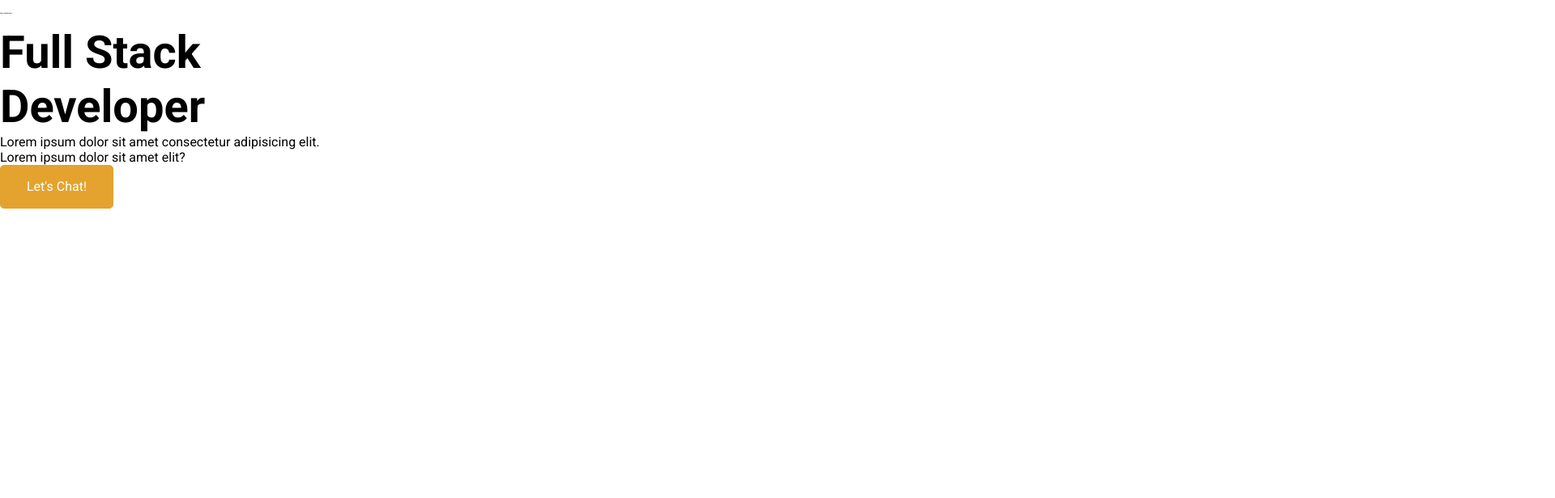
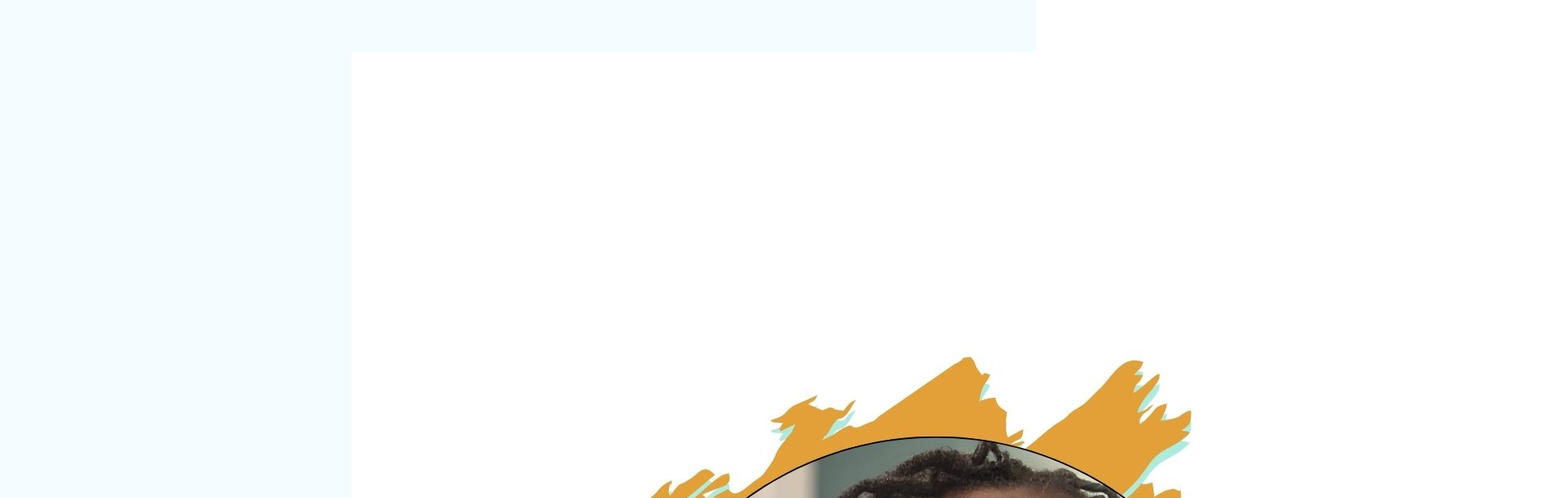
Before and after one commit to amerigirl/digitalPortfolio, a React (Create React App) app: page / in a window 1280 px wide. Shown: the top 616 px of the page at 81% size, 1920 px wide, since content can reach past the window. Built offline with nearby package versions, Linux system fonts and the light colour scheme.

Commit message:
troubleshooting image

```diff
--- a/src/App.css
+++ b/src/App.css
@@ -147,7 +147,7 @@ h2 {
 /* Skills & About Me*/
 .section--title {
   color: var(--heading-color);
-  font-size: 2px;
+  font-size: 21px;
   text-align: center;
   font-style: normal;
   font-weight: 600;
@@ -157,3 +157,74 @@ h2 {
 }
 
 /* Portfolio, Testimonial, &Contact Me*/
+
+.sub--title{
+  color: var(--heading-color);
+  font-size: 16px;
+  font-weight: 600;
+  line-height: 24px;
+}
+
+/* Section Titles Ends */
+
+/* Hero Section Style */
+.hero--section {
+  display: grid;
+  grid-template-columns: repeat(2, 1fr);
+  padding: 133.333px 85.333px 133.333px;
+  align-items: center;
+  justify-content: space-between;
+  gap: 32px;
+  background-color: var(--bg-shade);
+  padding: 5% 5%
+}
+
+.hero--section--content-box{
+display: flex;
+flex-direction: column;
+align-items: flex-start;
+gap: 32px;
+}
+
+.hero--section--content{
+display: flex;
+flex-direction: column;
+align-items: flex-start;
+gap: 21.333px;
+}
+
+.hero--section--content--box > button{
+  margin-top: 21.333px;
+}
+
+.hero--section--title{
+  color: var(--heading-color);
+  font-size: 74.667px;
+  font-weight: 700;
+  line-height: 90px;
+  align-self: stretch;
+}
+
+.hero--section--title--color{
+  color: var(--primary)
+}
+
+.hero--section--description{
+  color: var(--darkblue);
+  font-size: 24px;
+  font-weight: 400;
+  line-height: 36px;
+}
+
+.hero--section--img{
+  display: flex;
+    width: 100%;
+  height: 100%;
+  padding-bottom: 75%;
+}
+.hero--section--img > img {
+  width: 100%;
+  height: auto;
+  max-width: 100%;
+  object-fit: contain;
+}
--- a/src/Pages/Home/HeroSection.jsx
+++ b/src/Pages/Home/HeroSection.jsx
@@ -2,7 +2,7 @@ export default function HeroSection() {
   return (
     <section id="hereSection" className="hero--section">
       <div className="hero--section--content--box">
-        <div className="hero--section-content">
+        <div className="hero--section--content">
           <p className="section--title">Hey, I'm Be-Asia </p>
           <h1 className="hero--section--title">
             <span className="hero--section-title--color">Full Stack</span>{" "}
@@ -10,9 +10,7 @@ export default function HeroSection() {
             Developer
           </h1>
           <p className="hero--section-description">
-            Lorem ipsum dolor sit amet consectetur adipisicing elit.
-            <br />
-            Lorem ipsum dolor sit amet elit?
+            Lorem ipsum dolor sit amet consectetur adipisicing elit. Lorem ipsum dolor sit amet elit?
           </p>
         </div>
         <button className="btn btn-primary">Let's Chat!</button>
```
